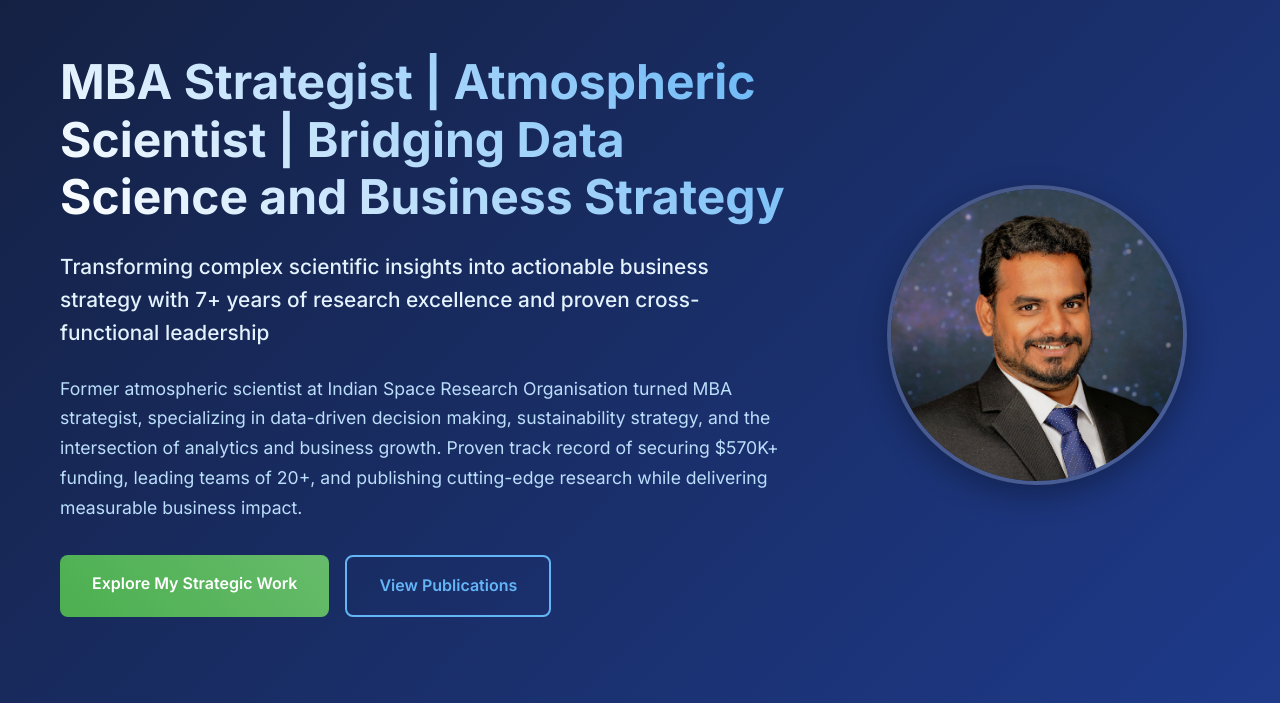
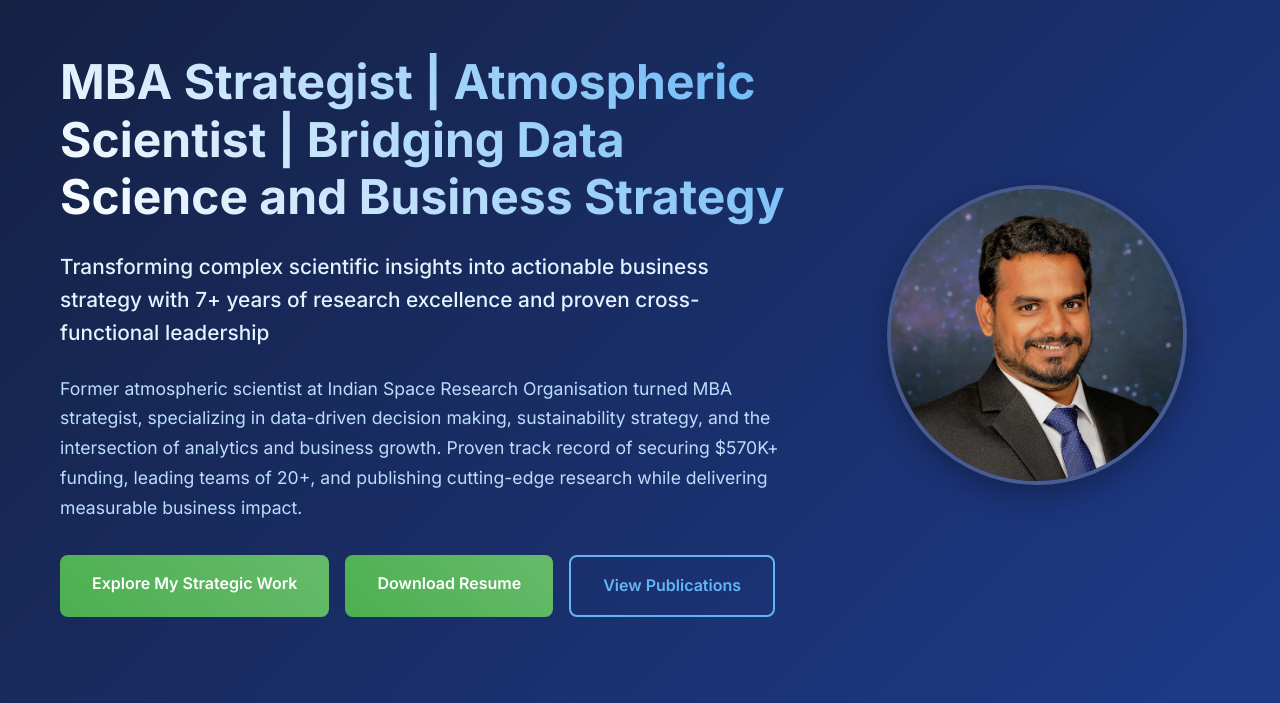
Before and after one commit to Chandrakanth-Gubbala/Chandrakanth-Gubbala-Portfolio, a plain HTML site: page index.html in a window 1280 px wide. Shown: the part 97-800 px from the top of the page. Drawn offline with Linux system fonts and the light colour scheme.

Commit message:
Update index.html

```diff
--- a/index.html
+++ b/index.html
@@ -44,6 +44,7 @@
                 <p class="hero-description">Former atmospheric scientist at Indian Space Research Organisation turned MBA strategist, specializing in data-driven decision making, sustainability strategy, and the intersection of analytics and business growth. Proven track record of securing $570K+ funding, leading teams of 20+, and publishing cutting-edge research while delivering measurable business impact.</p>
                 <div class="hero-buttons">
                     <a href="#projects" class="btn btn-primary">Explore My Strategic Work</a>
+                    <a href="assets/documents/Resume-Chandrakanth Gubbala.pdf" class="btn btn-primary" download>Download Resume</a>
                     <a href="https://scholar.google.com/citations?user=8GOHF-MAAAAJ&hl=en" class="btn btn-secondary" target="_blank" rel="noopener noreferrer">View Publications</a>
                 </div>
             </div>
```
